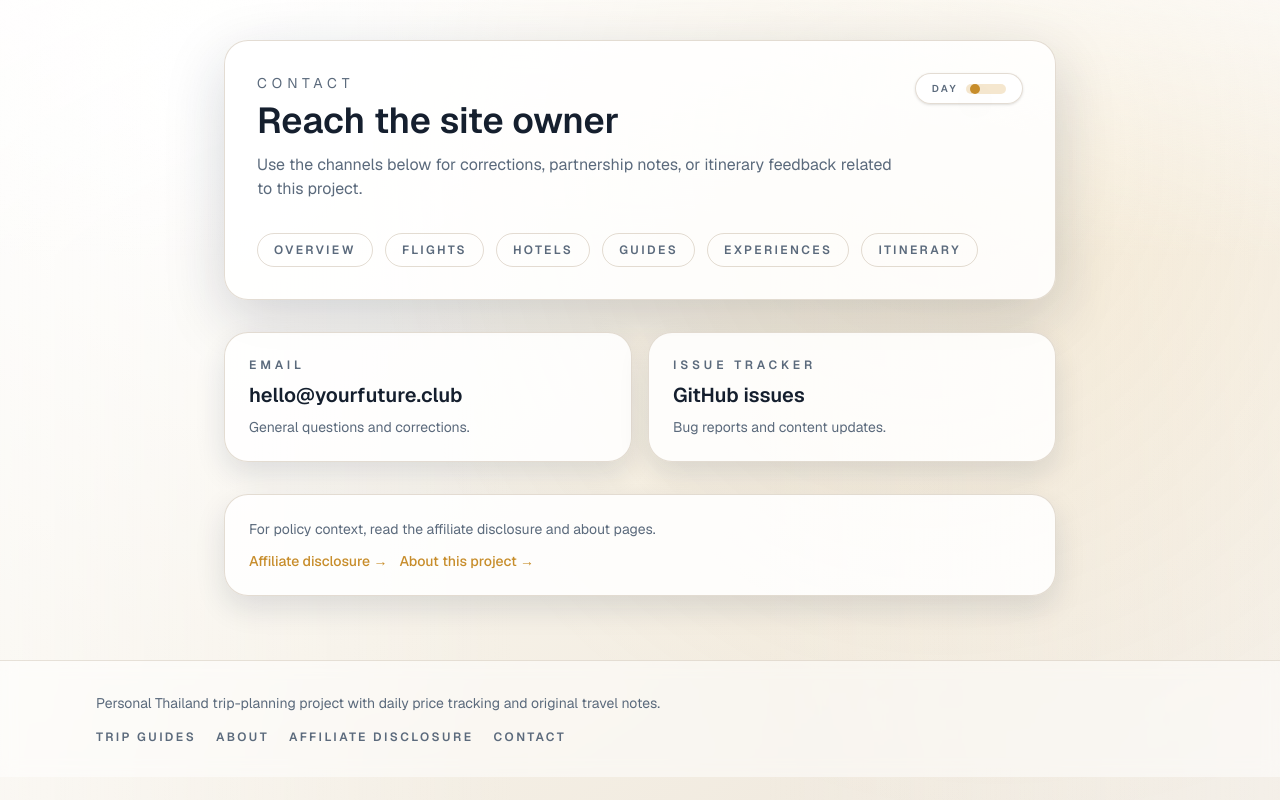
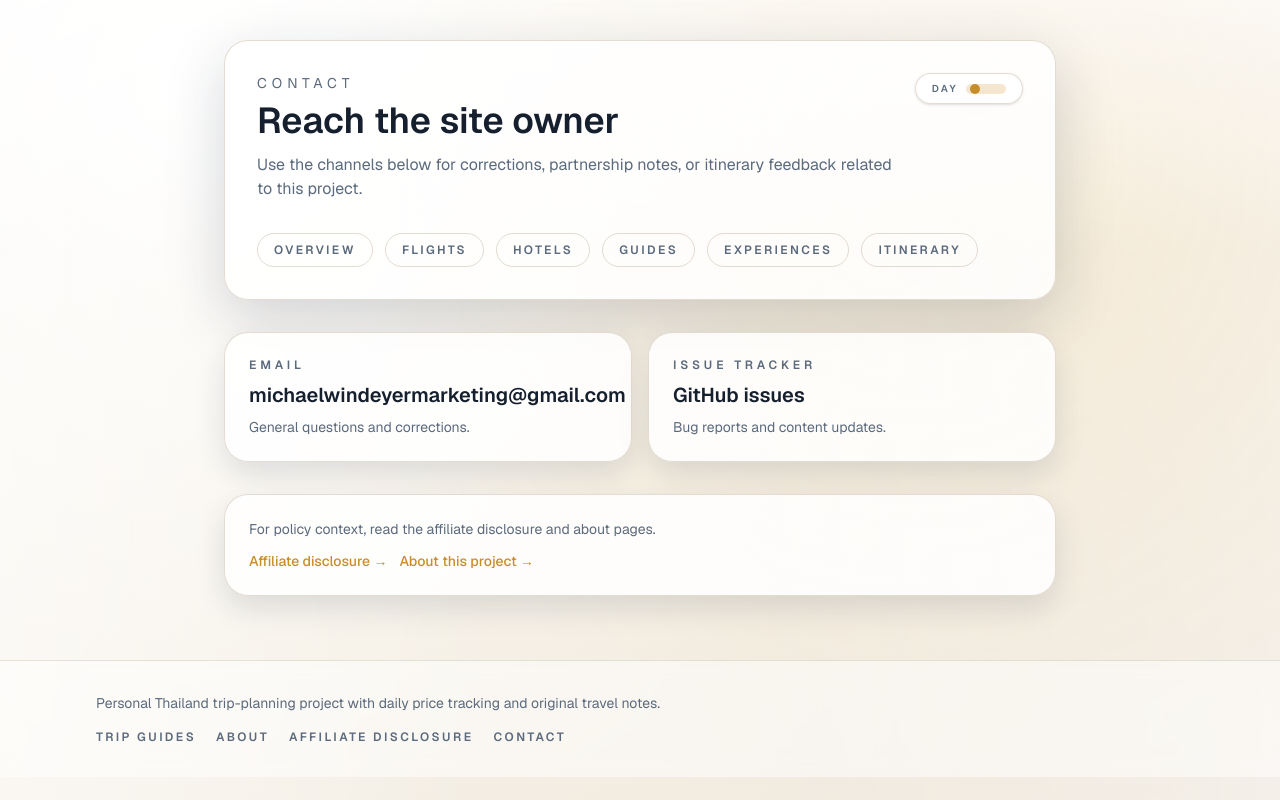
Before and after one commit to mikeydever/Travel-Deal-Tracker, a Next.js app: page /contact in a window 1280 px wide. Built offline with nearby package versions, Linux system fonts and the light colour scheme.

Commit message:
Update contact email for site inquiries

```diff
--- a/src/app/contact/page.tsx
+++ b/src/app/contact/page.tsx
@@ -24,11 +24,11 @@ export default function ContactPage() {
 
       <section className="grid gap-4 sm:grid-cols-2">
         <a
-          href="mailto:hello@yourfuture.club"
+          href="mailto:michaelwindeyermarketing@gmail.com"
           className="rounded-3xl border border-[var(--card-border)] bg-[var(--card)] p-6 shadow-[var(--shadow-soft)] transition hover:border-[var(--accent)]/55"
         >
           <p className="text-xs font-semibold uppercase tracking-[0.32em] text-[var(--muted)]">Email</p>
-          <p className="mt-2 text-xl font-semibold text-[var(--foreground)]">hello@yourfuture.club</p>
+          <p className="mt-2 text-xl font-semibold text-[var(--foreground)]">michaelwindeyermarketing@gmail.com</p>
           <p className="mt-2 text-sm text-[var(--muted)]">General questions and corrections.</p>
         </a>
 
```
